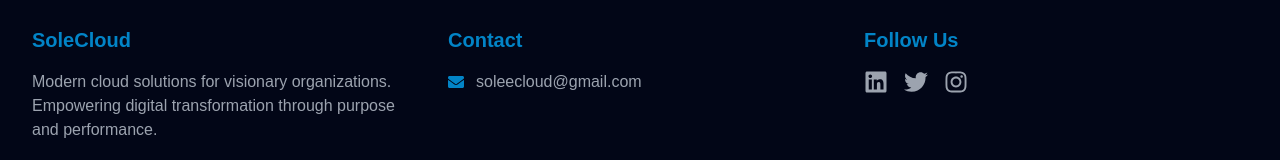
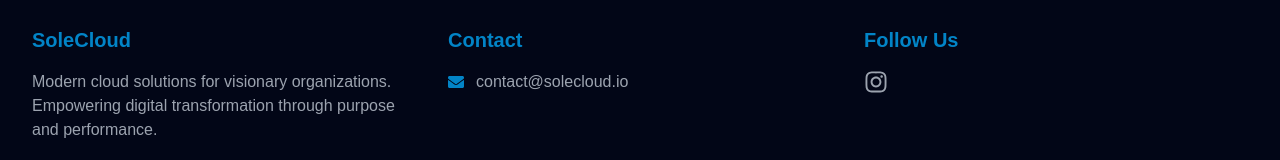
Before and after one commit to soleecloud/solecloud-website, a Next.js app: page /about in a window 1280 px wide. Shown: the part 3004-3164 px from the top of the page. Built offline with nearby package versions, Linux system fonts and the light colour scheme.

Commit message:
fix: Update footer contact email and social media links
- Changed contact email from soleecloud@gmail.com to contact@solecloud.io
- Removed LinkedIn and Twitter, kept only Instagram
- Added proper Instagram link with security attributes

```diff
--- a/components/Footer.tsx
+++ b/components/Footer.tsx
@@ -1,7 +1,7 @@
 'use client';
 
 import { motion } from 'framer-motion';
-import { FaEnvelope, FaLinkedin, FaTwitter, FaInstagram } from 'react-icons/fa';
+import { FaEnvelope, FaInstagram } from 'react-icons/fa';
 
 export default function Footer() {
   return (
@@ -34,10 +34,10 @@ export default function Footer() {
               <div className="flex items-center text-gray-400">
                 <FaEnvelope className="text-primary mr-3" />
                 <a
-                  href="mailto:soleecloud@gmail.com"
+                  href="mailto:contact@solecloud.io"
                   className="hover:text-primary transition-colors duration-300"
                 >
-                  soleecloud@gmail.com
+                  contact@solecloud.io
                 </a>
               </div>
             </div>
@@ -53,21 +53,9 @@ export default function Footer() {
             <h3 className="text-xl font-semibold mb-4 text-primary">Follow Us</h3>
             <div className="flex space-x-4">
               <a
-                href="#"
-                className="text-gray-400 hover:text-primary transition-colors duration-300 text-2xl"
-                aria-label="LinkedIn"
-              >
-                <FaLinkedin />
-              </a>
-              <a
-                href="#"
-                className="text-gray-400 hover:text-primary transition-colors duration-300 text-2xl"
-                aria-label="Twitter"
-              >
-                <FaTwitter />
-              </a>
-              <a
-                href="#"
+                href="https://instagram.com/solecloud.io"
+                target="_blank"
+                rel="noopener noreferrer"
                 className="text-gray-400 hover:text-primary transition-colors duration-300 text-2xl"
                 aria-label="Instagram"
               >
```
